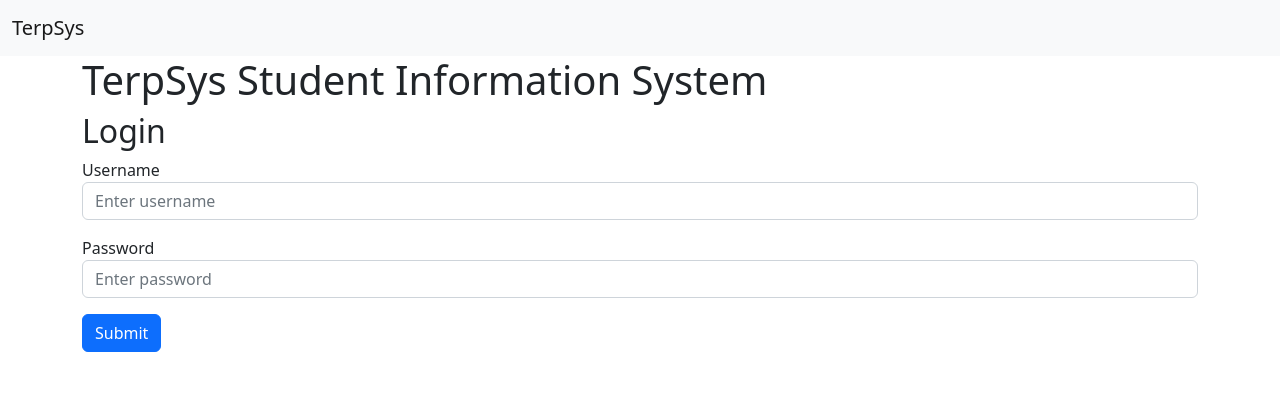
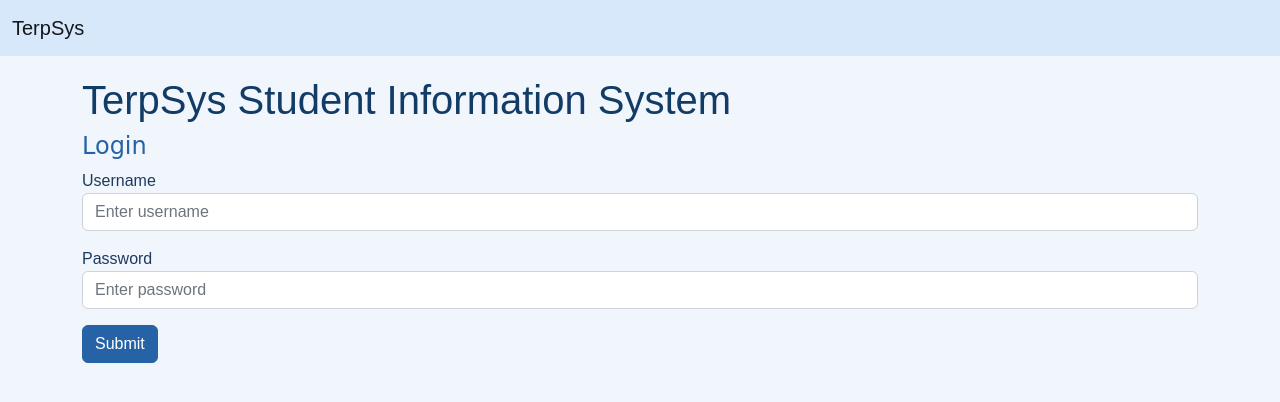
Before and after one commit to vibhaGunturi/helloWorld, a Flask app: page /login in a window 1280 px wide. Shown: the top 402 px of the page. Run offline with Flask 3, Linux system fonts and the light colour scheme.

Commit message:
updated styling to blue theme

```diff
--- a/Static/css/style.css
+++ b/Static/css/style.css
@@ -50,3 +50,50 @@ ul, ol {
     color: #0077B6;
     font-family: "Comic Sans MS", cursive;
 }
+
+/*TerpSys*/
+
+/* Page */
+body {
+    background-color: #f0f6fc;
+    color: #1e3a5f;
+    font-family: Arial, sans-serif;
+}
+
+/* Navigation bar */
+nav {
+    background-color: #d6e8fa;
+}
+
+/* Main title */
+h1 {
+    color: #123b66;
+    margin-top: 20px;
+}
+
+/* Page headings */
+h2 {
+    color: #2563a6;
+}
+
+/* Paragraphs */
+p {
+    color: #1e3a5f;
+}
+
+/* Tables */
+table, th, td {
+    border: 1px solid #a3c7e8;
+    border-collapse: collapse;
+}
+
+/* Links */
+a {
+    color: #2563a6;
+}
+
+/* Buttons */
+.btn-primary {
+    background-color: #2563a6;
+    border-color: #2563a6;
+}
--- a/templates/base.html
+++ b/templates/base.html
@@ -5,9 +5,10 @@
     <meta name="viewport" content="width=device-width, initial-scale=1">
     <title>TerpSys Student Information System - {% block page_title %}{% endblock %}</title>
     <link href="https://cdn.jsdelivr.net/npm/bootstrap@5.2.3/dist/css/bootstrap.min.css" rel="stylesheet" integrity="sha384-rbsA2VBKQhggwzxH7pPCaAqO46MgnOM80zW1RWuH61DGLwZJEdK2Kadq2F9CUG65" crossorigin="anonymous">
+      <link rel="stylesheet" href="{{ url_for('static', filename='css/style.css') }}">
   </head>
   <body>
-        <nav class="navbar navbar-expand-lg navbar-light bg-light">
+        <nav class="navbar navbar-expand-lg navbar-light">
             <div class="container-fluid">
                 <button class="navbar-toggler" type="button" data-bs-toggle="collapse" data-bs-target=".dual-collapse2">
                     <span class="navbar-toggler-icon"></span>
```
